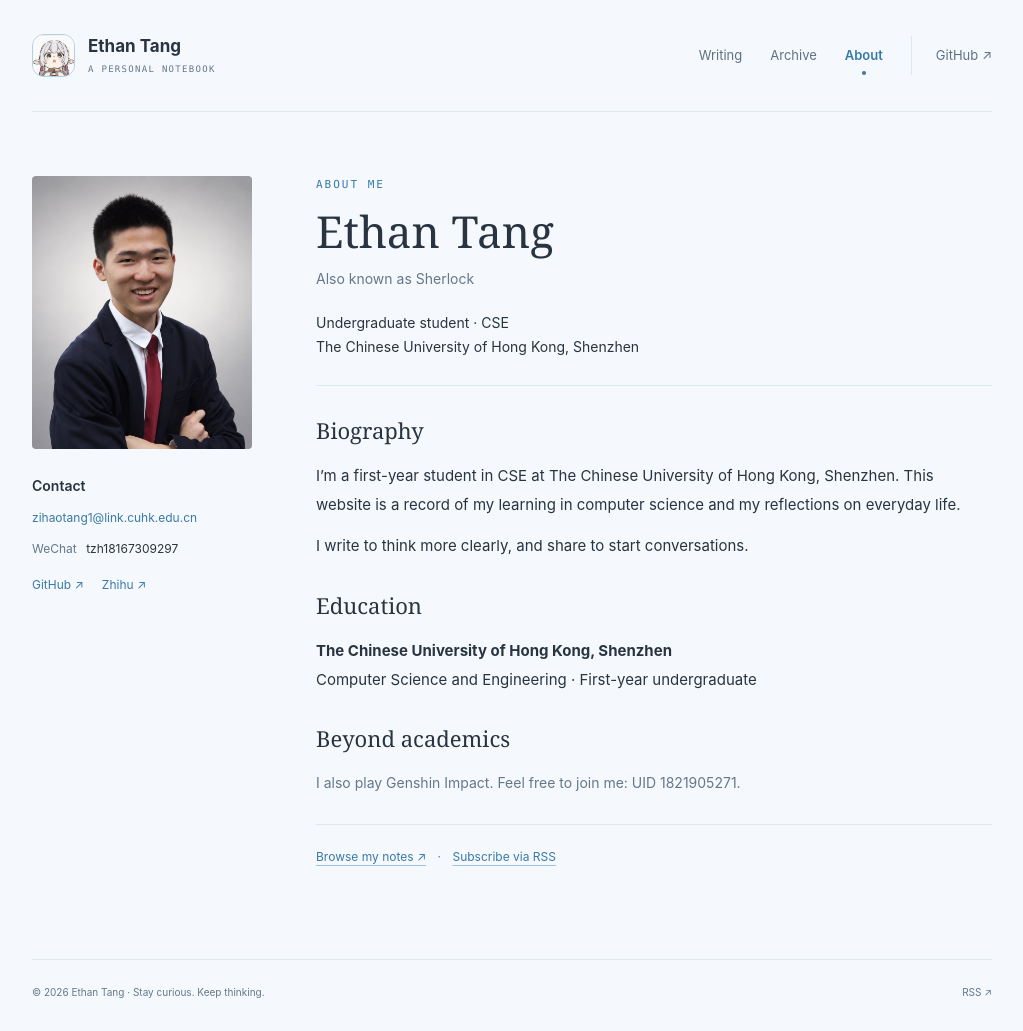
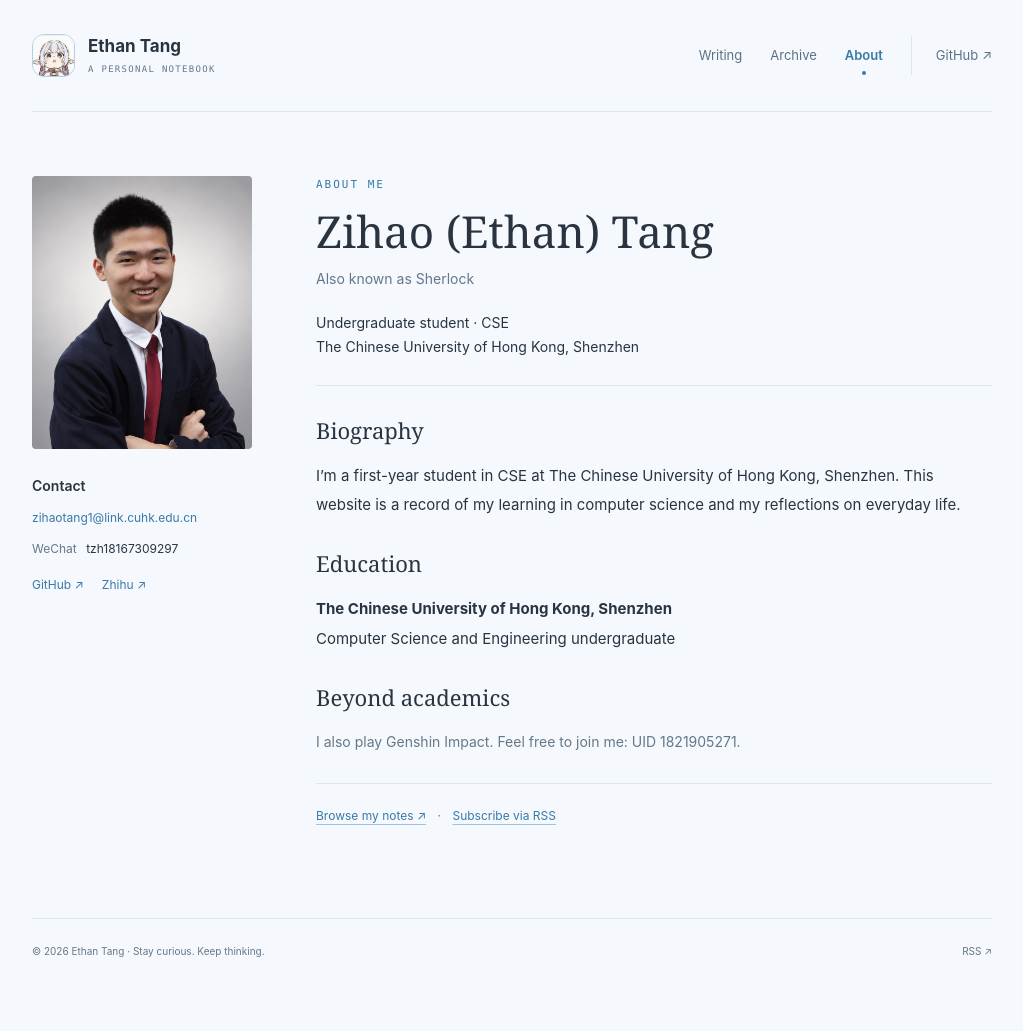
Before and after one commit to ethanzihao/ethanzihao.github.io, a Jekyll site: the page built from about.md, in a window 1280 px wide. Shown: the whole page, without its empty margins (128-1151 px from the left). Built offline with Jekyll 4.4.1, drawn with Linux system fonts in a browser that asks for light colours; after the commit the page ends 990 px from its top, so only the background shows below that.

Commit message:
Small approvement

```diff
--- a/about.md
+++ b/about.md
@@ -1,7 +1,7 @@
 ---
 layout: default
 title: About me
-description: Ethan Tang, a first-year CSE student at The Chinese University of Hong Kong, Shenzhen.
+description: Ethan Tang, a CSE student at The Chinese University of Hong Kong, Shenzhen.
 nav: about
 permalink: /about/
 ---
@@ -21,7 +21,7 @@ permalink: /about/
   <div class="profile-main">
     <header class="profile-heading">
       <p class="eyebrow">ABOUT ME</p>
-      <h1>Ethan Tang</h1>
+      <h1>Zihao (Ethan) Tang</h1>
       <p class="profile-alias">Also known as Sherlock</p>
       <p class="profile-affiliation">Undergraduate student · CSE<br>The Chinese University of Hong Kong, Shenzhen</p>
     </header>
@@ -29,11 +29,10 @@ permalink: /about/
       <section aria-labelledby="biography-heading">
         <h2 id="biography-heading">Biography</h2>
         <p>I’m a first-year student in CSE at The Chinese University of Hong Kong, Shenzhen. This website is a record of my learning in computer science and my reflections on everyday life.</p>
-        <p>I write to think more clearly, and share to start conversations.</p>
       </section>
       <section aria-labelledby="education-heading">
         <h2 id="education-heading">Education</h2>
-        <p><strong>The Chinese University of Hong Kong, Shenzhen</strong><br>Computer Science and Engineering · First-year undergraduate</p>
+        <p><strong>The Chinese University of Hong Kong, Shenzhen</strong><br>Computer Science and Engineering undergraduate</p>
       </section>
       <section class="profile-personal" aria-labelledby="personal-heading">
         <h2 id="personal-heading">Beyond academics</h2>
```
